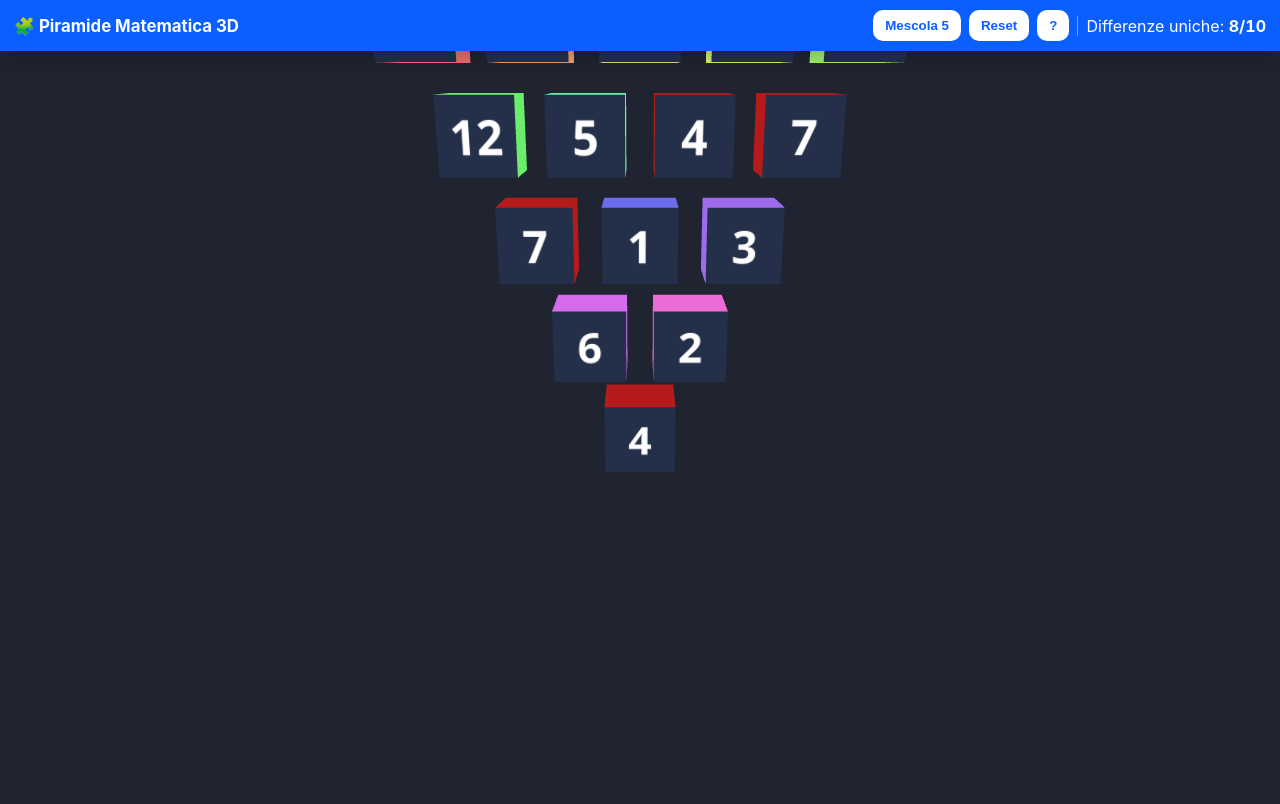
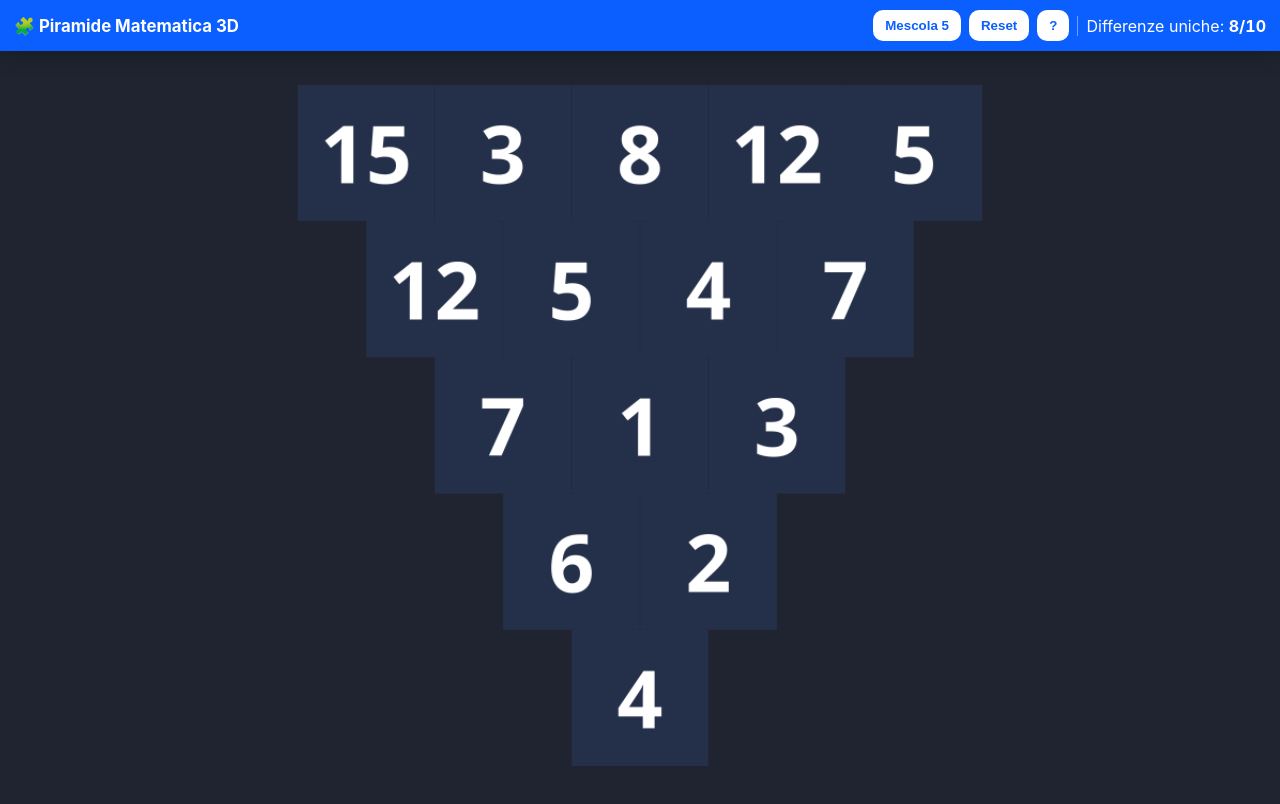
Before and after one commit to pezzaliapp/PiramideMatematica, a website: page index.html in a window 1280 px wide. Drawn offline with Linux system fonts and the light colour scheme.

Commit message:
Add files via upload

```diff
--- a/index.html
+++ b/index.html
@@ -4,7 +4,7 @@
   <meta charset="utf-8">
   <meta name="viewport" content="width=device-width,initial-scale=1">
   <title>Piramide Matematica 3D</title>
-  <meta name="description" content="Piramide matematica 3D: scegli 5 numeri (1–15), nessuna differenza ripetuta.">
+  <meta name="description" content="Piramide matematica 3D: base 5 in alto, differenze uniche.">
   <meta name="theme-color" content="#0b5fff">
   <link rel="stylesheet" href="styles.css">
 </head>
@@ -31,7 +31,7 @@
   <script>
   if (typeof UpUp !== "undefined") {
     UpUp.start({
-      'cache-version': 'pm3d-1.0.0',
+      'cache-version': 'pm3d-1.1.0',
       'content-url': 'index.html',
       'assets': ['styles.css','three.js','pyramid.js']
     });
--- a/pyramid.js
+++ b/pyramid.js
@@ -1,17 +1,13 @@
 (()=>{'use strict';
-/**
- * Piramide Matematica 3D — base 5 in alto, 4-3-2-1 sotto (punta in basso)
- * - Solo la riga TOP (5 cubi) è interattiva (swap valori).
- * - Righe sottostanti = differenze assolute in cascata.
- * - Evidenzia in rosso tutte le celle coinvolte in differenze duplicate.
- */
+// Piramide Matematica 3D — base 5 in alto, 4-3-2-1 sotto. Vista ortografica, layout centrato e adattivo.
 
 const stage = document.getElementById('stage');
 const scene = new THREE.Scene();
 scene.background = new THREE.Color(0x1f2430);
 
-const camera = new THREE.PerspectiveCamera(45, 1, 0.1, 100);
-camera.position.set(0, 7.8, 20);   // un po’ più alto e distante così si vede tutta la base da 5
+// ---- ORTHO CAMERA (più semplice da adattare al viewport)
+const camera = new THREE.OrthographicCamera(-10, 10, 10, -10, -100, 100);
+camera.position.set(0,0,10);
 camera.lookAt(0,0,0);
 
 const renderer = new THREE.WebGLRenderer({ antialias:true, alpha:false });
@@ -19,184 +15,173 @@ renderer.setPixelRatio(Math.min(window.devicePixelRatio||1, 2));
 renderer.setSize(stage.clientWidth, stage.clientHeight);
 stage.appendChild(renderer.domElement);
 
-scene.add(new THREE.AmbientLight(0xffffff, 0.98));
+// Luci
+scene.add(new THREE.AmbientLight(0xffffff, 1.0));
 
-// resize
-function onResize(){
-  const w = stage.clientWidth, h = stage.clientHeight;
-  camera.aspect = w/h; camera.updateProjectionMatrix();
-  renderer.setSize(w,h); renderer.render(scene,camera);
-}
-window.addEventListener('resize', onResize, {passive:true}); onResize();
-
-// ---------- configurazione piramide
-const rows = [5,4,3,2,1];            // <<< BASE 5 IN ALTO
-const maxRow = rows[0];               // 5
-const stepX  = 2.2;                   // passo orizzontale
-const stepY  = 2.2;                   // passo verticale
+// ---- Config geometria / passo. Facce quasi a contatto (look “unito”).
+const STEP = 2.0;           // distanza tra i centri
+const CUBE = 1.995;         // dimensione cubo (quasi = STEP per eliminare il distacco visivo)
+const rows = [5,4,3,2,1];   // base in alto → punta in basso
+const maxRow = rows[0];     // 5
 const FACE_BG = '#24304a';
 
-const GEO = new THREE.BoxGeometry(1.6, 1.6, 1.6);
+const GEO = new THREE.BoxGeometry(CUBE, CUBE, CUBE);
 
-// palette 15 colori
-function hsvToRgb(h, s, v) {
-  let f = (n, k=(n+h*6)%6) => v - v*s*Math.max(Math.min(k,4-k,1),0);
-  return [f(5), f(3), f(1)].map(x=>Math.round(x*255));
-}
-const COLORS = Array.from({length:15}, (_,i)=>{
-  const h = i/15, s=0.55, v=0.95;
-  const [r,g,b] = hsvToRgb(h,s,v);
-  return (r<<16)|(g<<8)|(b);
-});
+// Palette 15 colori
+function hsvToRgb(h, s, v){ let f=(n,k=(n+h*6)%6)=>v-v*s*Math.max(Math.min(k,4-k,1),0); return [f(5),f(3),f(1)].map(x=>Math.round(x*255)); }
+const COLORS = Array.from({length:15},(_,i)=>{ const h=i/15,s=0.55,v=0.95; const [r,g,b]=hsvToRgb(h,s,v); return (r<<16)|(g<<8)|(b); });
 
-// stato
-const cubes = []; // {mesh,row,col,value,mats[]}
-let topValues = [];
-let selected = null;
-let toastTimer = null;
+// Stato
+const cubes=[]; let topValues=[]; let selected=null; let toastTimer=null;
+const $ = s => document.querySelector(s);
+function toast(msg){ const t=$('#toast'); t.textContent=msg; t.classList.add('show'); clearTimeout(toastTimer); toastTimer=setTimeout(()=>t.classList.remove('show'),1800); }
+function setStatus(ok){ $('#status').innerHTML = `Differenze uniche: <b>${ok}/10</b>`; }
 
-// UI helpers
-const $ = s => document.querySelector(s);
-function toast(msg){
-  const t = $('#toast'); t.textContent = msg; t.classList.add('show');
-  clearTimeout(toastTimer); toastTimer=setTimeout(()=>t.classList.remove('show'), 1800);
-}
-function setStatus(okCount){ $('#status').innerHTML = `Differenze uniche: <b>${okCount}/10</b>`; }
-
-// textures numeri (solo faccia +Z)
-function makeNumberTexture(num, fg="#fff", bg=FACE_BG){
+// Numeri sulla faccia frontale (+Z)
+function makeNumberTexture(num, fg='#fff', bg=FACE_BG){
   const c=document.createElement('canvas'); c.width=c.height=256;
-  const ctx=c.getContext('2d');
-  ctx.fillStyle=bg; ctx.fillRect(0,0,256,256);
-  ctx.fillStyle=fg; ctx.font="bold 150px system-ui,-apple-system,Segoe UI,Roboto,Arial,sans-serif";
-  ctx.textAlign="center"; ctx.textBaseline="middle";
-  if(num!=="" && num!=null) ctx.fillText(num, 128, 142);
-  const tx = new THREE.CanvasTexture(c); tx.anisotropy=4; tx.needsUpdate=true;
-  return tx;
+  const g=c.getContext('2d'); g.fillStyle=bg; g.fillRect(0,0,256,256);
+  g.fillStyle=fg; g.font='bold 150px system-ui,-apple-system,Segoe UI,Roboto,Arial,sans-serif';
+  g.textAlign='center'; g.textBaseline='middle';
+  if(num!=='' && num!=null) g.fillText(num,128,142);
+  const tx=new THREE.CanvasTexture(c); tx.anisotropy=4; tx.needsUpdate=true; return tx;
 }
 function buildMaterials(colorHex, num){
-  const base = new THREE.MeshLambertMaterial({ color: colorHex });
-  const mats = [base.clone(),base.clone(),base.clone(),base.clone(),base.clone(),base.clone()];
-  mats[4] = new THREE.MeshBasicMaterial({ map: makeNumberTexture(num,"#fff",FACE_BG) }); // +Z frontale
+  const base=new THREE.MeshLambertMaterial({color:colorHex});
+  const mats=[base.clone(),base.clone(),base.clone(),base.clone(),base.clone(),base.clone()];
+  mats[4]=new THREE.MeshBasicMaterial({map:makeNumberTexture(num,'#fff',FACE_BG)});
   return mats;
 }
 
-// posizionamento CENTRATO rispetto alla riga massima (5)
-function positionFor(row, col){
-  const count = rows[row];                 // cubi in questa riga
-  const totalWidthMax = (maxRow-1)*stepX;  // larghezza della base da 5
-  const thisWidth     = (count-1)*stepX;
-  // margine a sinistra per centrare la riga count dentro la base da 5
-  const left = -totalWidthMax/2 + ( (totalWidthMax-thisWidth)/2 );
-  const x = left + col*stepX;
-  const y = (rows.length-1 - row) * stepY; // base in alto (y maggiore), punta in basso (y minore)
+// Posizioni centrate: coordinate dei CENTRI
+function positionFor(row,col){
+  const count = rows[row];
+  const x = (col - (count-1)/2) * STEP;
+  const y = (((rows.length-1)/2) - row) * STEP;
   return new THREE.Vector3(x,y,0);
 }
+// Bounding box teorico della piramide (per calcolare il frustum ortografico)
+function pyramidBounds(){
+  const width  = (maxRow-1)*STEP + CUBE;
+  const height = (rows.length-1)*STEP + CUBE;
+  return {width, height};
+}
 
-// index lineare
-function linearIndex(row,col){ let idx=0; for(let r=0;r<row;r++) idx+=rows[r]; return idx+col; }
+// Camera fitting al viewport
+function fitCamera(){
+  const {width:W, height:H} = pyramidBounds();
+  const w = stage.clientWidth, h = stage.clientHeight, aspect = w/h;
+  // aggiungo margine 10%
+  const margin = 1.10;
+  let viewH = H * margin;
+  let viewW = viewH * aspect;
+  if(viewW < W * margin){
+    viewW = W * margin;
+    viewH = viewW / aspect;
+  }
+  camera.left = -viewW/2;
+  camera.right =  viewW/2;
+  camera.top =    viewH/2;
+  camera.bottom = -viewH/2;
+  camera.updateProjectionMatrix();
+}
+function onResize(){
+  renderer.setSize(stage.clientWidth, stage.clientHeight);
+  fitCamera();
+  renderer.render(scene,camera);
+}
+window.addEventListener('resize', onResize, {passive:true});
+fitCamera();
 
-// build scena
+// Build
 function buildScene(){
-  for(const c of cubes){ scene.remove(c.mesh); }
-  cubes.length = 0;
-  let idx=0;
+  for(const c of cubes) scene.remove(c.mesh);
+  cubes.length=0;
+  let k=0;
   for(let r=0;r<rows.length;r++){
     for(let c=0;c<rows[r];c++){
-      const mats = buildMaterials(COLORS[idx%COLORS.length], "");
-      const mesh = new THREE.Mesh(GEO, mats);
-      mesh.position.copy(positionFor(r,c));
-      mesh.userData = {row:r,col:c,index:idx,isTop:r===0};
-      scene.add(mesh);
-      cubes.push({mesh,row:r,col:c,value:0,mats});
-      idx++;
+      const mats=buildMaterials(COLORS[k%COLORS.length], '');
+      const m=new THREE.Mesh(GEO, mats);
+      m.position.copy(positionFor(r,c));
+      m.userData={row:r,col:c,index:k,isTop:r===0};
+      scene.add(m);
+      cubes.push({mesh:m,row:r,col:c,value:0,mats});
+      k++;
     }
   }
 }
 function setCubeNumber(i,num){
-  const c = cubes[i];
-  c.value = num;
-  c.mats[4].map?.dispose();
-  c.mats[4].dispose?.();
-  c.mats[4] = new THREE.MeshBasicMaterial({ map: makeNumberTexture(num||"","#fff",FACE_BG) });
-  c.mesh.material = c.mats;
-  c.mesh.material.needsUpdate = true;
+  const c=cubes[i]; c.value=num;
+  c.mats[4].map?.dispose(); c.mats[4].dispose?.();
+  c.mats[4]=new THREE.MeshBasicMaterial({map:makeNumberTexture(num||'','#fff',FACE_BG)});
+  c.mesh.material=c.mats; c.mesh.material.needsUpdate=true;
 }
 function setHighlight(i,on){
-  const c = cubes[i]; const baseCol = COLORS[i%COLORS.length];
+  const c=cubes[i]; const baseCol=COLORS[i%COLORS.length];
   for(let f=0; f<6; f++){
-    if(f===4) continue;           // non tocco la faccia col numero
+    if(f===4) continue;
     const m=c.mats[f];
-    if(on){ m.color.setHex(0x9b1c1c); m.emissive=new THREE.Color(0x300000); m.emissiveIntensity=0.6; }
+    if(on){ m.color.setHex(0xc0392b); m.emissive=new THREE.Color(0x300000); m.emissiveIntensity=0.7; }
     else { m.color.setHex(baseCol);   m.emissive=new THREE.Color(0x000000); m.emissiveIntensity=0.0; }
   }
   c.mesh.material.needsUpdate=true;
 }
 
-// differenze a cascata
+// Differenze a cascata
 function computePyramidValues(top5){
-  const vals=[]; vals[0]=top5.slice();      // [5]
+  const vals=[]; vals[0]=top5.slice();
   for(let r=1;r<rows.length;r++){
-    const prev=vals[r-1], now=[];
-    for(let i=0;i<prev.length-1;i++) now.push(Math.abs(prev[i]-prev[i+1]));
+    const p=vals[r-1], now=[];
+    for(let i=0;i<p.length-1;i++) now.push(Math.abs(p[i]-p[i+1]));
     vals[r]=now;
   }
-  return vals; // [5,4,3,2,1]
+  return vals;
 }
 function applyValuesAndCheck(top5){
   const vals=computePyramidValues(top5);
-  // reset highlight
   for(let i=0;i<cubes.length;i++) setHighlight(i,false);
-  // top
   for(let c=0;c<5;c++) setCubeNumber(linearIndex(0,c), vals[0][c]);
-  // sotto + raccolta duplicati
   const posByDiff={};
   for(let r=1;r<rows.length;r++){
     for(let c=0;c<rows[r];c++){
-      const idx=linearIndex(r,c), val=vals[r][c];
-      setCubeNumber(idx,val);
-      (posByDiff[val] ||= []).push(idx);
+      const idx=linearIndex(r,c), v=vals[r][c];
+      setCubeNumber(idx, v);
+      (posByDiff[v] ||= []).push(idx);
     }
   }
-  const dupVals = Object.keys(posByDiff).filter(k => posByDiff[k].length>1);
-  dupVals.forEach(k => posByDiff[k].forEach(i=>setHighlight(i,true)));
-
-  // quante differenze “uniche” su 10?
-  const uniqueCount = 10 - dupVals.reduce((acc,k)=> acc+(posByDiff[k].length-1),0);
-  setStatus(uniqueCount);
-  if(dupVals.length===0) toast("🎉 Differenze tutte uniche! Completato.");
+  const dup=Object.keys(posByDiff).filter(k=>posByDiff[k].length>1);
+  dup.forEach(k=>posByDiff[k].forEach(i=>setHighlight(i,true)));
+  const unique=10 - dup.reduce((a,k)=>a+(posByDiff[k].length-1),0);
+  setStatus(unique);
+  if(dup.length===0) toast('🎉 Differenze tutte uniche! Completato.');
 }
 
-// top random 5 distinte 1..15
+function linearIndex(row,col){ let i=0; for(let r=0;r<row;r++) i+=rows[r]; return i+col; }
 function randomTop5(){
   const pool=Array.from({length:15},(_,i)=>i+1);
   for(let i=pool.length-1;i>0;i--){ const j=(Math.random()*(i+1))|0; [pool[i],pool[j]]=[pool[j],pool[i]]; }
   return pool.slice(0,5);
 }
 
-// picking solo top row
+// Picking solo riga top
 const ray=new THREE.Raycaster(), ndc=new THREE.Vector2();
 function pick(mx,my){
-  const r = renderer.domElement.getBoundingClientRect();
+  const r=renderer.domElement.getBoundingClientRect();
   ndc.x=((mx-r.left)/r.width)*2-1; ndc.y=-((my-r.top)/r.height)*2+1;
-  ray.setFromCamera(ndc, camera);
-  const hits = ray.intersectObjects(scene.children, true);
-  for(const h of hits){
-    const m=h.object; if(!m || !m.userData) continue;
-    if(m.userData.row===0) return m;
-  }
+  ray.setFromCamera(ndc,camera);
+  const hits=ray.intersectObjects(scene.children,true);
+  for(const h of hits){ const m=h.object; if(m?.userData?.row===0) return m; }
   return null;
 }
 function handlePointerDown(e){
   const t=e.touches?e.touches[0]:e;
   const target=pick(t.clientX,t.clientY); if(!target) return;
-  if(selected===target){ selected=null; toast("Deselezionato"); return; }
-  if(!selected){ selected=target; toast("Selezionato. Tocca un altro cubo (top) per scambiare."); }
+  if(selected===target){ selected=null; toast('Deselezionato'); return; }
+  if(!selected){ selected=target; toast('Selezionato. Tocca un altro cubo (top) per scambiare.'); }
   else{
-    const aIdx=cubes.findIndex(c=>c.mesh===selected);
-    const bIdx=cubes.findIndex(c=>c.mesh===target);
-    const aVal=cubes[aIdx].value, bVal=cubes[bIdx].value;
-    setCubeNumber(aIdx,bVal); setCubeNumber(bIdx,aVal);
+    const a=cubes.findIndex(x=>x.mesh===selected), b=cubes.findIndex(x=>x.mesh===target);
+    const av=cubes[a].value, bv=cubes[b].value;
+    setCubeNumber(a,bv); setCubeNumber(b,av);
     selected=null;
     const newTop=[]; for(let c=0;c<5;c++) newTop.push(cubes[linearIndex(0,c)].value);
     applyValuesAndCheck(newTop);
@@ -205,42 +190,29 @@ function handlePointerDown(e){
 renderer.domElement.addEventListener('mousedown', handlePointerDown, {passive:true});
 renderer.domElement.addEventListener('touchstart', handlePointerDown, {passive:true});
 
-// orbita semplice con tasto destro
-let orbit=false, lx=0, ly=0;
-function onMove(e){
-  const t=e.touches?e.touches[0]:e;
-  if(!orbit) return;
-  const dx=(t.clientX-lx)/140, dy=(t.clientY-ly)/140;
-  scene.rotation.y+=dx; scene.rotation.x+=dy;
-  lx=t.clientX; ly=t.clientY;
-}
-renderer.domElement.addEventListener('contextmenu', e=>e.preventDefault());
-renderer.domElement.addEventListener('pointerdown', e=>{ if(e.button===2){ orbit=true; lx=e.clientX; ly=e.clientY; } });
-window.addEventListener('pointerup', ()=> orbit=false);
-window.addEventListener('pointermove', onMove);
+// Disattivo orbita per tenere la vista frontale sempre centrata (meglio per mobile).
 
 // UI
 $('#btn-shuffle').addEventListener('click', ()=>{
-  topValues = randomTop5();
+  topValues=randomTop5();
   for(let c=0;c<5;c++) setCubeNumber(linearIndex(0,c), topValues[c]);
   applyValuesAndCheck(topValues);
-  toast("Top mescolato");
+  toast('Top mescolato');
 });
 $('#btn-reset').addEventListener('click', ()=>{
-  topValues = [1,2,3,4,5];
+  topValues=[1,2,3,4,5];
   for(let c=0;c<5;c++) setCubeNumber(linearIndex(0,c), topValues[c]);
   applyValuesAndCheck(topValues);
-  toast("Reset completato");
+  toast('Reset completato');
 });
-$('#btn-help').addEventListener('click', ()=>{
-  toast("Regola: con 5 numeri (1–15), le 10 differenze sottostanti devono essere tutte diverse.");
-});
+$('#btn-help').addEventListener('click', ()=>toast('Regola: con 5 numeri (1–15), le 10 differenze sottostanti devono essere tutte diverse.'));
 
-// bootstrap
+// Start
 buildScene();
-topValues = randomTop5();
+topValues=randomTop5();
 for(let c=0;c<5;c++) setCubeNumber(linearIndex(0,c), topValues[c]);
 applyValuesAndCheck(topValues);
+fitCamera();
+(function loop(){ renderer.render(scene,camera); requestAnimationFrame(loop); })();
 
-(function loop(){ renderer.render(scene,camera); requestAnimationFrame(loop); })();
 })();
--- a/styles.css
+++ b/styles.css
@@ -8,6 +8,6 @@ body{font-family:-apple-system,BlinkMacSystemFont,Segoe UI,Roboto,Arial,sans-ser
 .actions .sep{width:1px;height:20px;background:rgba(255,255,255,.4)}
 .actions button{border:0;border-radius:10px;padding:8px 12px;background:#fff;color:#0b5fff;font-weight:700;cursor:pointer;touch-action:manipulation}
 .status b{font-variant-numeric:tabular-nums}
-.stage{flex:1;min-height:420px}
+.stage{flex:1;min-height:520px}
 .toast{position:fixed;left:50%;bottom:18px;transform:translateX(-50%);background:#111a28;color:#9cd2ff;border:1px solid #1f3d73;border-radius:12px;padding:8px 12px;opacity:0;transition:opacity .3s;font:13px/1.35 ui-monospace,Menlo,Consolas,monospace}
 .toast.show{opacity:1}
```
